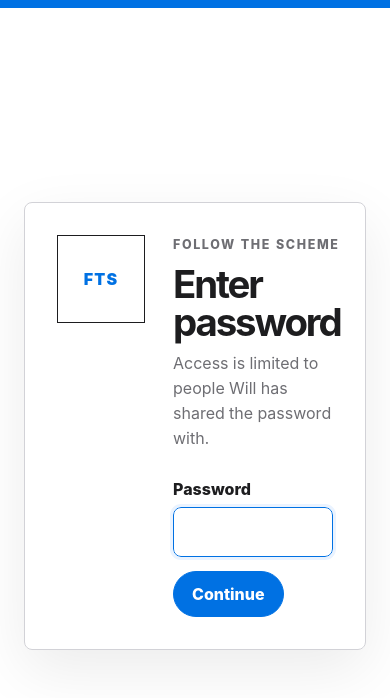
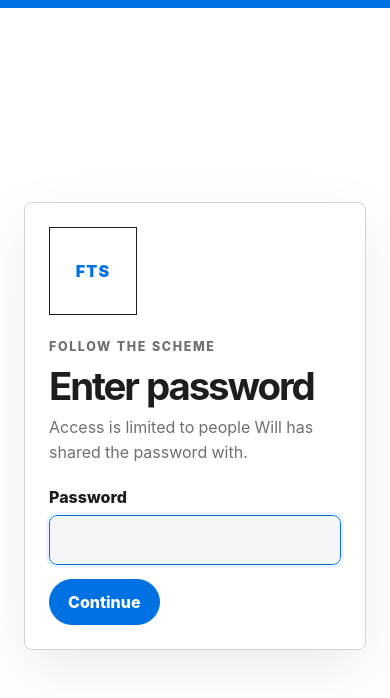
Before and after one commit to stackwill/follow-the-scheme, a Next.js app: page /login in a window 390 px wide. Shown: the top 698 px of the page. Built offline with nearby package versions, Linux system fonts and the light colour scheme; no server answers.

Commit message:
Apply theme tokens to login page

```diff
--- a/src/app/globals.css
+++ b/src/app/globals.css
@@ -604,8 +604,9 @@ h1 {
   width: min(720px, 100%);
   border: 1px solid var(--line);
   border-radius: 8px;
-  background: rgba(255, 255, 255, 0.96);
+  background: color-mix(in srgb, var(--panel) 94%, transparent);
   box-shadow: var(--shadow);
+  color: var(--text);
   padding: 32px;
 }
 
@@ -647,8 +648,14 @@ h1 {
   width: 100%;
   border: 1px solid var(--line-strong);
   border-radius: 8px;
-  background: #ffffff;
+  background: var(--panel-subtle);
+  color: var(--text);
   padding: 14px 15px;
+}
+
+.login-form input[type="password"]:-webkit-autofill {
+  -webkit-text-fill-color: var(--text);
+  box-shadow: 0 0 0 1000px var(--panel-subtle) inset;
 }
 
 .login-form input[type="password"]:focus {
@@ -2078,4 +2085,15 @@ h1 {
   .question-group-list__action {
     grid-column: 2;
   }
-}
+
+  .login-panel {
+    grid-template-columns: 1fr;
+    gap: 22px;
+    padding: 24px;
+  }
+
+  .login-panel__mark,
+  .login-form {
+    grid-column: 1;
+  }
+}
```
